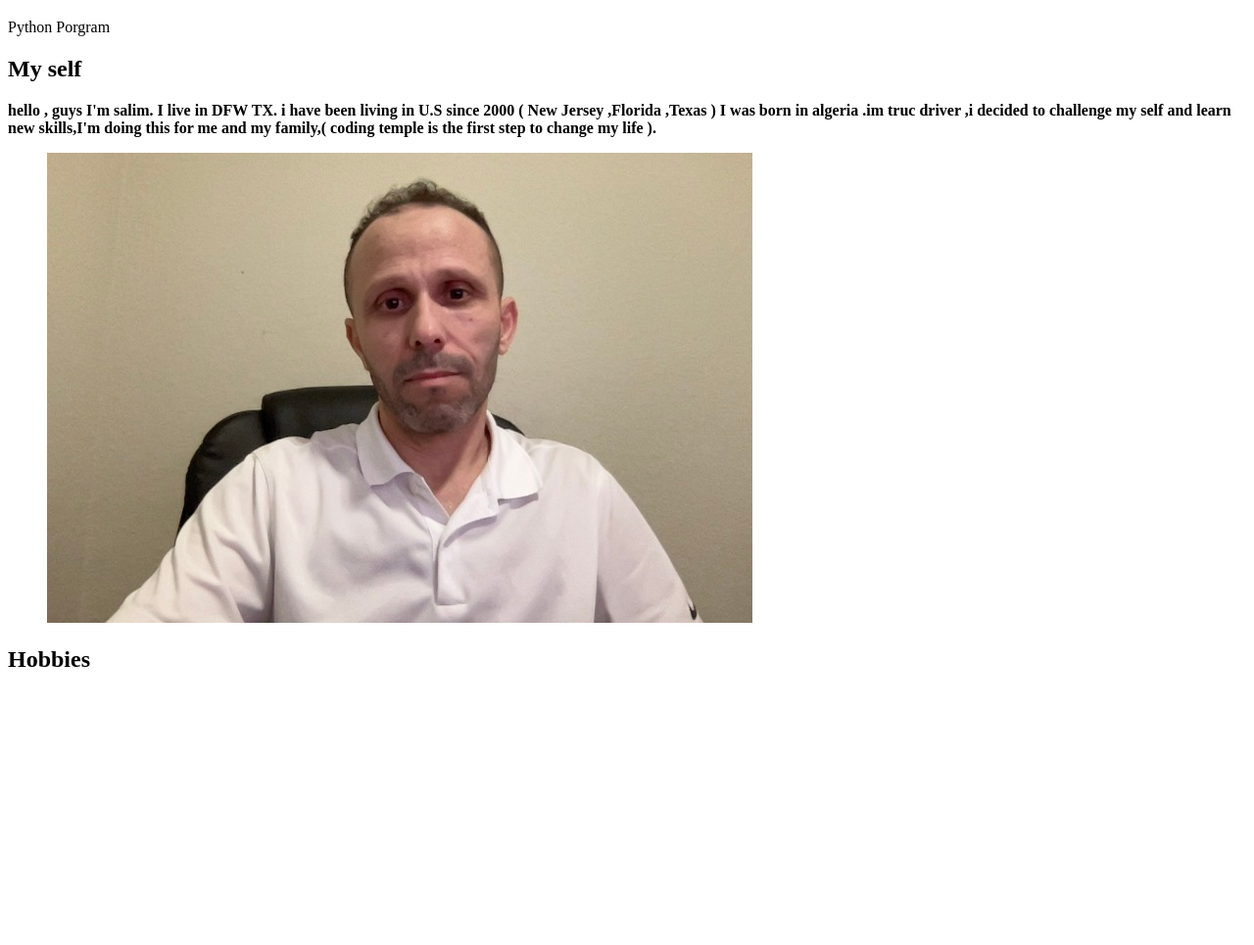
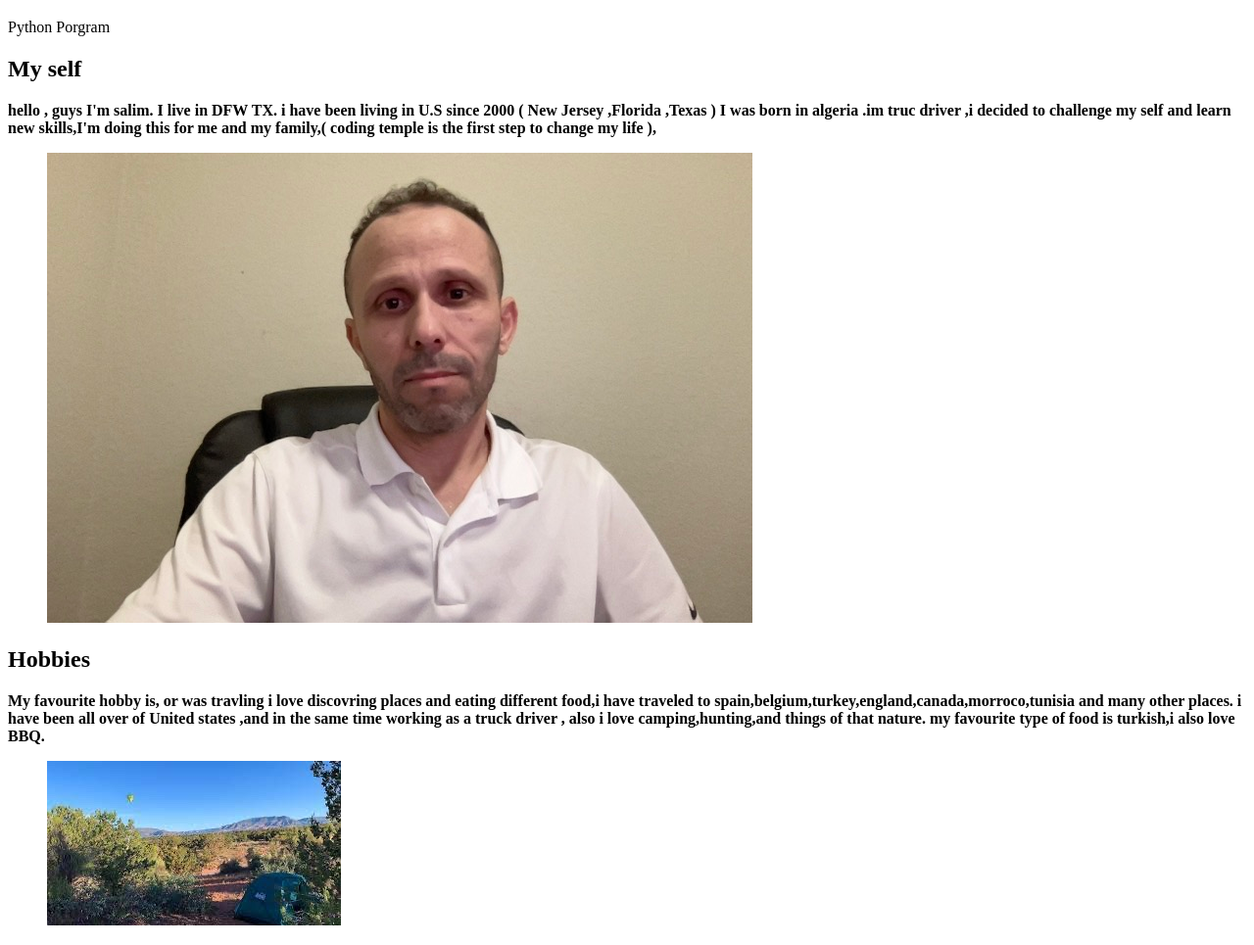
Before and after one commit to samdairy/rangers-114-prework, a plain HTML site: page prework/index.html in a window 1280 px wide. Shown: the part 167-1132 px from the top of the page at 98% size. Before the commit the page ends 874 px from the top, so only its background shows below. Drawn offline with Linux system fonts and the light colour scheme.

Commit message:
first commit

```diff
--- a/prework/index.html
+++ b/prework/index.html
@@ -19,14 +19,14 @@
     <div class="hero-image">
         <div class="hero-text">
             <h1 style ="front-size:50px;">Salim Medani</h1>
-            <p>Python Porgram</p>
+            <p>Python Porgram</
         </div>
     </div>
     <main>
         <div>
              <article>
                    <h1>My self</h1>
-                   <strong>hello , guys I'm salim. I live in DFW TX. i have been living in U.S  since 2000  (  New Jersey ,Florida ,Texas ) I was born in algeria .im truc driver ,i  decided   to challenge my self  and learn new skills,I'm doing this for me and  my family,( coding temple is the first step to change my life ).
+                   <strong>hello , guys I'm salim. I live in DFW TX. i have been living in U.S  since 2000  (  New Jersey ,Florida ,Texas ) I was born in algeria .im truc driver ,i  decided   to challenge my self  and learn new skills,I'm doing this for me and  my family,( coding temple is the first step to change my life ),</p>
                    </strong>
                 </article>
 
@@ -35,13 +35,10 @@
                   </figure>
             <article>
                    <h1> Hobbies</h1>
+                   <strong>
+                    My favourite hobby is, or was  travling i love discovring places and eating different food,i have traveled to spain,belgium,turkey,england,canada,morroco,tunisia and many other places. i have been  all over of United states ,and in the same time working  as a truck driver , also i love camping,hunting,and things of that nature.
+                    my favourite type of food is turkish,i also love BBQ.
+                   </strong>
             </article>
-
-             </article>
-        </div>
-    </main>
-
-
-
-
-</html>
+                  <figure>
+                    <img src="./images/E36872ED-F23B-48BD-9AC4-473BC0DD484D_4_5005_c.jpeg">
```
Also changed, not shown: prework/images/8B0E961F-5D9A-42A6-8188-7B45F797AE85_4_5005_c.jpeg (added), prework/images/E36872ED-F23B-48BD-9AC4-473BC0DD484D_4_5005_c.jpeg (added).
